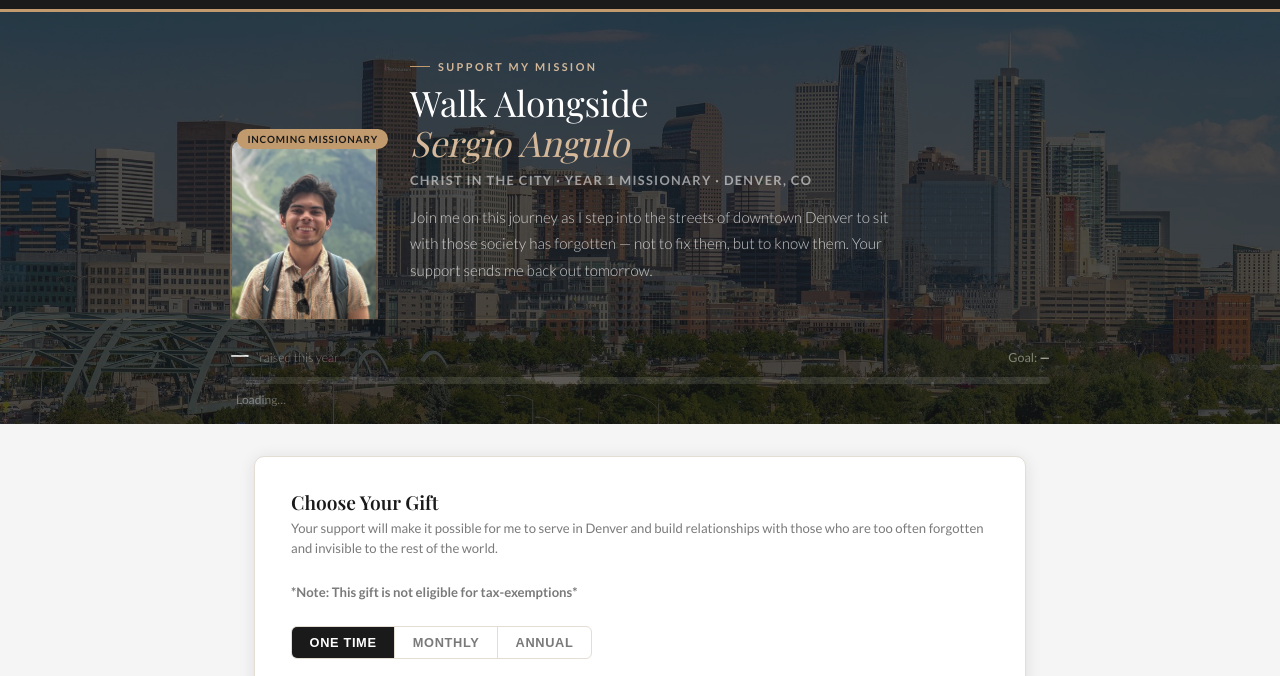
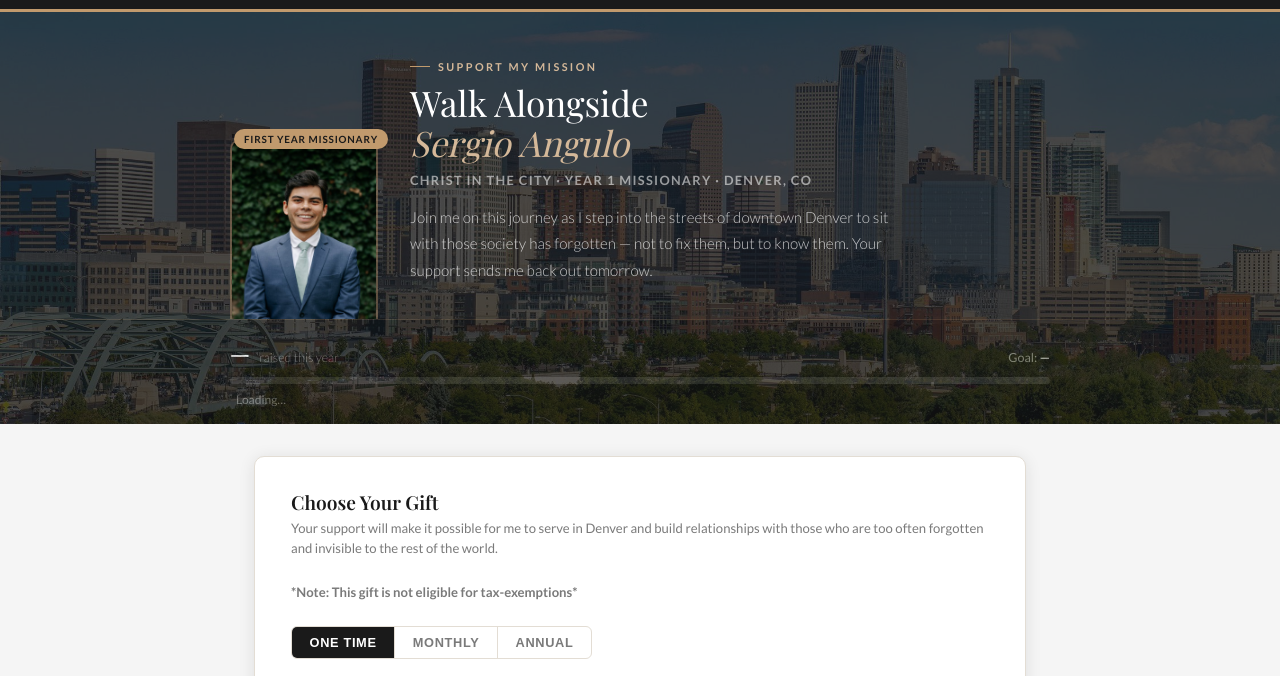
Before and after one commit to sergangulo27-web/sergangulo27-web.github.io, a plain HTML site: page support.html in a window 1280 px wide. Shown: the part 56-732 px from the top of the page. Drawn offline with nearby package versions, Linux system fonts and the light colour scheme; a web font is replaced by a local one.

Commit message:
Support page: new headshot and First Year Missionary badge
Co-Authored-By: Claude Opus 5.5 <noreply@anthropic.com>
Claude-Session: https://claude.ai/code/session_01MDB126HJiPSCx7b3s9ctap

```diff
--- a/support.html
+++ b/support.html
@@ -467,9 +467,9 @@ footer .footer-name { color: rgba(255,255,255,0.8); font-family: 'Playfair Displ
 <div class="missionary-hero">
   <div class="hero-inner">
     <div class="profile-photo-wrap">
-      <div class="profile-badge">Incoming Missionary</div>
+      <div class="profile-badge">First Year Missionary</div>
       <div class="profile-photo" style="background:none; overflow:hidden; padding:0;">
-        <img src="images/Sergio_Angulo_copy.jpeg" alt="Sergio Angulo" style="width:100%; height:100%; object-fit:cover; object-position: center 15%;">
+        <img src="images/Sergio_Angulo_headshot.jpg" alt="Sergio Angulo" style="width:100%; height:100%; object-fit:cover; object-position: center 20%;">
       </div>
     </div>
     <div class="hero-text">
```
Also changed, not shown: images/Sergio_Angulo_headshot.jpg (added).
